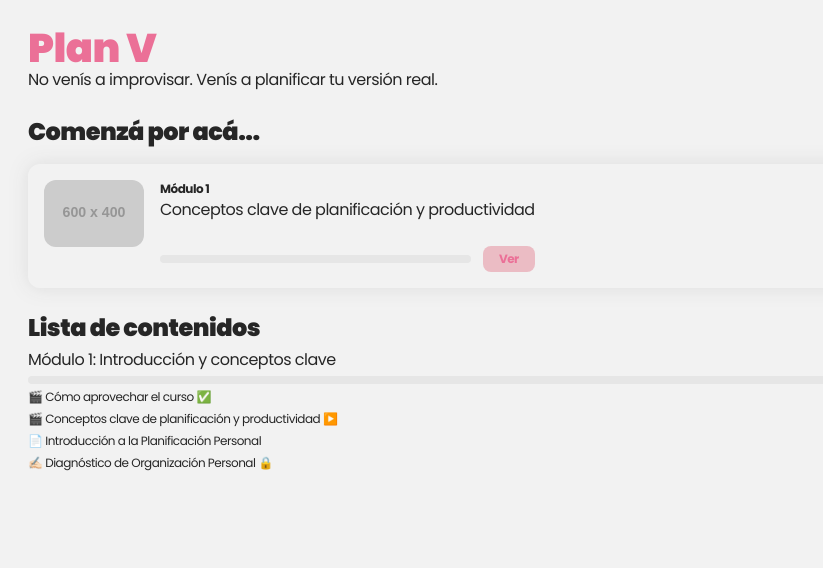
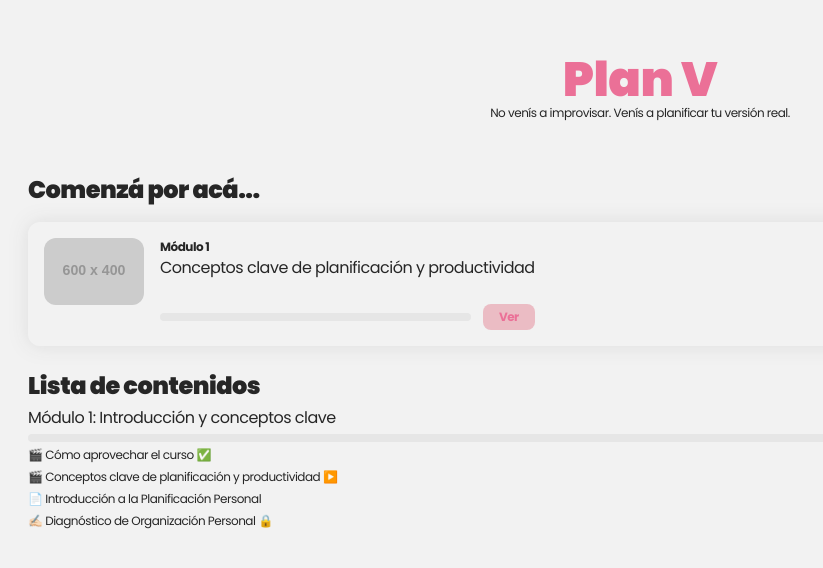
Before and after one commit to albana-meloni/plan-v, a React (Vite) app: page / in a window 1280 px wide. Shown: the top 568 px of the page, without its empty margins (0-823 px from the left). Built offline with nearby package versions, Linux system fonts and the light colour scheme.

Commit message:
style: modificar estilos main-heading

```diff
--- a/src/App.css
+++ b/src/App.css
@@ -16,8 +16,17 @@ section {
 .content-container {
     margin-block-start: var(--2);
 }
+
+.main-heading {
+    padding-block: var(--6);
+}
 .main-title {
-    font-size: var(--fs-xl);
+    font-size: calc(var(--fs-xl)  * 1.2);
+    text-align: center;
+}
+.main-subtitle {
+    text-align: center;
+    font-size: var(--fs-sm);
 }
 
 .progress-bar {
--- a/src/App.jsx
+++ b/src/App.jsx
@@ -11,8 +11,12 @@ function App() {
 	}
 	return (
 		<main>
-			<h1 className='main-title'>Plan V</h1>
-			<p>No venís a improvisar. Venís a planificar tu versión real.</p>
+			<div className='main-heading'>
+				<h1 className='main-title'>Plan V</h1>
+				<p className='main-subtitle'>
+					No venís a improvisar. Venís a planificar tu versión real.
+				</p>
+			</div>
 			<section>
 				<article>
 					<h2>{handleInfoTitle()}</h2>
```
